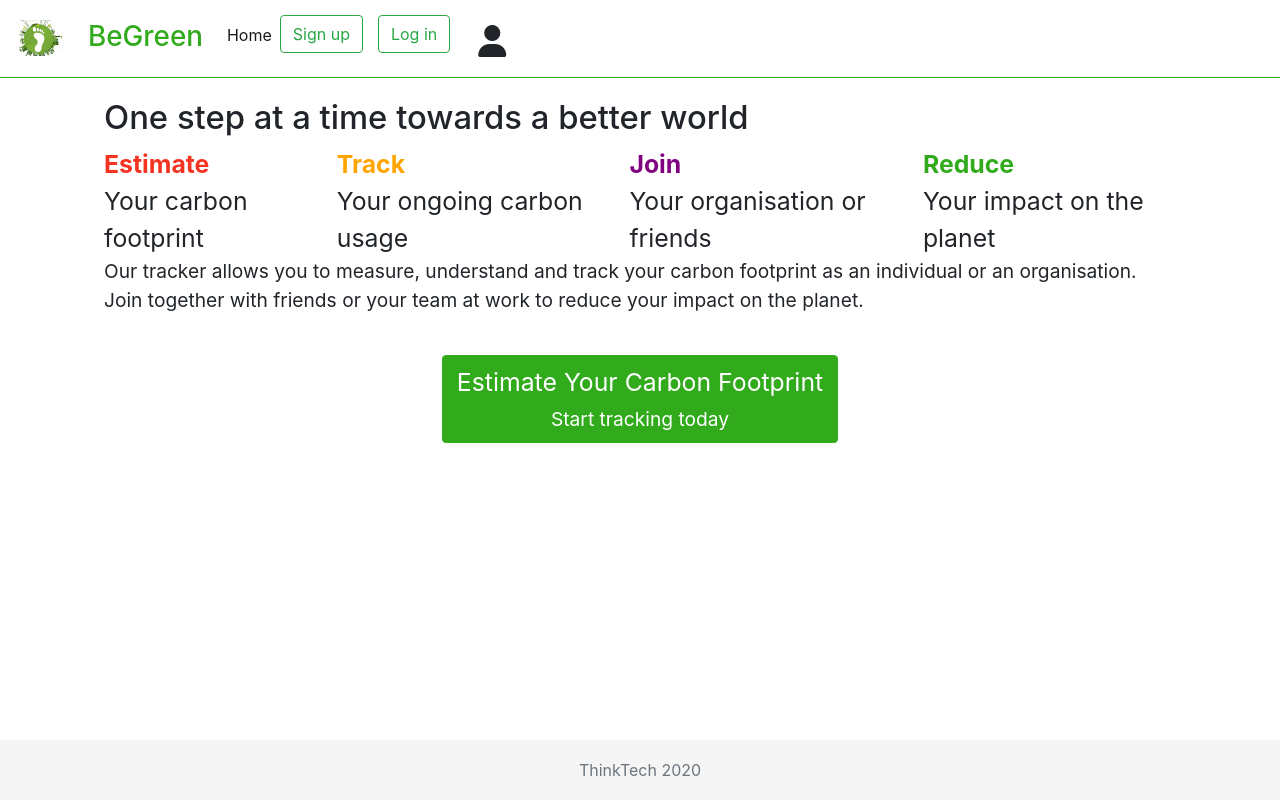
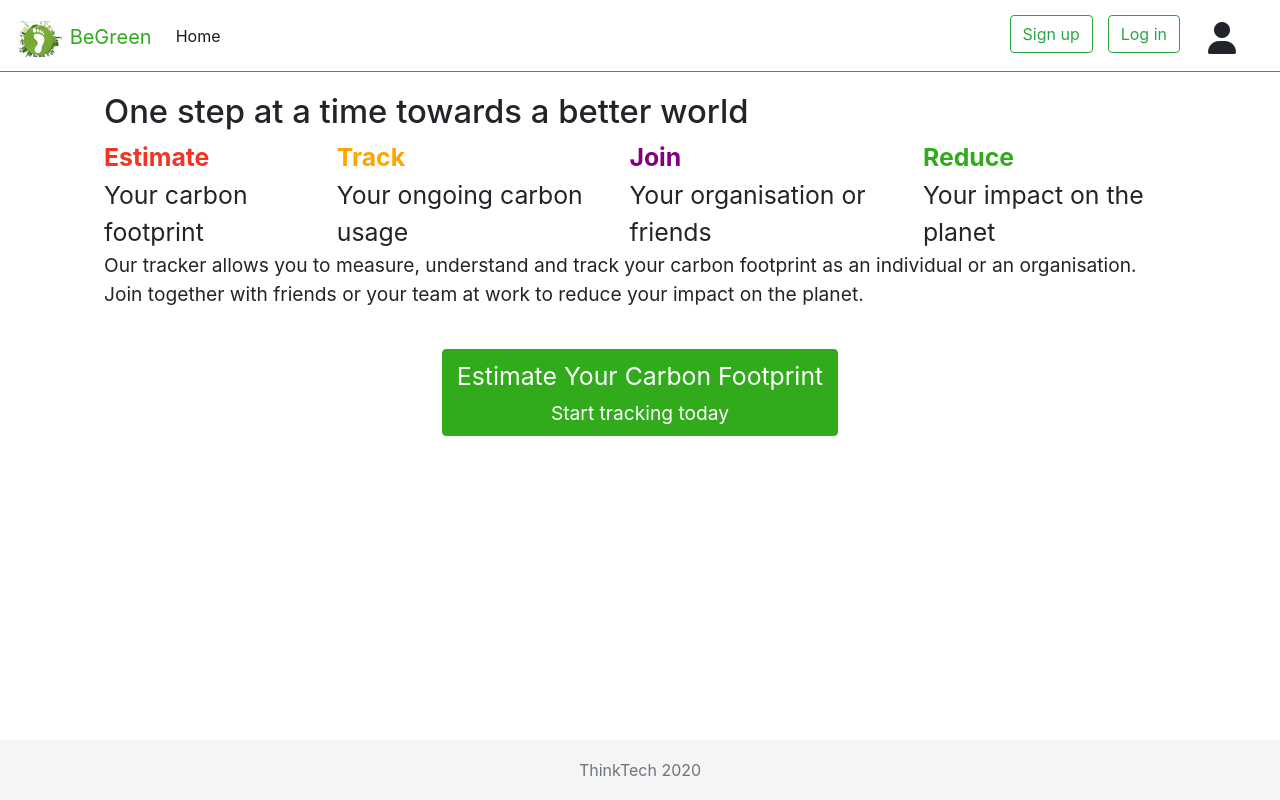
Before and after one commit to ThinkTech-TR/carbontracker-react-app, a React (Create React App) app: page / in a window 1280 px wide. Built offline with nearby package versions, Linux system fonts and the light colour scheme.

Commit message:
Fixing Navbar on Mobile and small screens. Changing Branding position on mobile devices

```diff
--- a/src/Components/Header/Header.css
+++ b/src/Components/Header/Header.css
@@ -21,11 +21,6 @@
 .green:hover {
    color:  #31AA1C;
 }
-
-.green-border {
-    /* border-bottom: 1px groove #31AA1C; */
-
- }
 
  .btn {
      margin-right: 15px;
--- a/src/Components/Header/Header.js
+++ b/src/Components/Header/Header.js
@@ -13,18 +13,34 @@ function Header() {
 
     const [showAvatar, setShowAvatar] = useState(false);
     const { isAuthenticated } = useAuth0();
+    const navBrandMobile = {
+        margin: 'auto',
+        display: 'block'
+      };
 
     return (
         <header className="header">
             <div className="header-container">
                 <Navbar bg="green" expand="lg">
                     <Navbar.Toggle aria-controls="basic-navbar-nav" className="green-border" />
+                    <Navbar.Brand href="index.html" style={navBrandMobile} className="d-md-block d-lg-none d-md-none d-xl-none font-lg green" >
+                                <img
+                                    alt="BeGreen logo"
+                                    src="/images/carbon-footprint-logo-mini.jpg"
+                                    className="d-inline-block align-center"
+                                />{' '}  BeGreen
+                        </Navbar.Brand>
                     <Navbar.Collapse id="basic-navbar-nav">
                         {/* <nav className="green-border navigation"> */}
                         <Nav className="mr-auto navbar-nav">
-                            <a className="navbar-brand green" href="index.html">
-                                <h3 className="font-lg"><img src="/images/carbon-footprint-logo-mini.jpg" alt="BeGreen logo" /><span className="pl-4">BeGreen</span></h3>
-                            </a>
+                            <Navbar.Brand href="index.html" className="d-none d-lg-block navbar-brand green font-lg">
+                                <img
+                                    alt="BeGreen logo"
+                                    src="/images/carbon-footprint-logo-mini.jpg"
+                                    className="d-inline-block align-center"
+                                />{' '}  BeGreen
+                        </Navbar.Brand>
+
                             <Nav.Link className="nav-item nav-link active" href="/">Home</Nav.Link>
                             {isAuthenticated && <div className="navbar-nav">
                                 <Nav.Link className="nav-item nav-link active" href="/">Track</Nav.Link>
@@ -34,13 +50,18 @@ function Header() {
                                 <Nav.Link className="nav-item nav-link active" href="/">Feed</Nav.Link>
                             </div>
                             }
-                            {!isAuthenticated && <Link to="/login"><button type="button" className="btn btn-outline-success d-none d-md-block">Sign up</button></Link>}
+                        </Nav>
+                        <Nav className="justify-content-end" activeKey="/home">
+                            {!isAuthenticated && <Link to="/login"><button type="button" className="btn btn-outline-success d-none d-lg-block">Sign up</button></Link>}
+                            {!isAuthenticated && <Nav.Link className="d-md-block d-lg-none d-md-none d-xl-none nav-item nav-link active" href="/login">Sign up</Nav.Link>}
+                            {!isAuthenticated && <Nav.Link className="d-md-block d-lg-none d-md-none d-xl-none nav-item nav-link active" href="/login">Log in</Nav.Link>}
+                            {isAuthenticated && <Nav.Link className="d-md-block d-lg-none d-md-none d-xl-none nav-item nav-link active" onClick={() => setShowAvatar(!showAvatar)} href="/logout">Log out</Nav.Link>}
                             {!isAuthenticated
-                                ? <Link to="/login"><button type="button" onClick={() => setShowAvatar(!showAvatar)} className="btn btn-outline-success d-none d-md-block">Log in</button></Link>
-                                : <Link to="/logout"><button type="button" onClick={() => setShowAvatar(!showAvatar)} className="btn btn-outline-success d-none d-md-block">Log out</button></Link>
+                                ? <Link to="/login"><button type="button" onClick={() => setShowAvatar(!showAvatar)} className="btn btn-outline-success d-none d-lg-block">Log in</button></Link>
+                                : <Link to="/logout"><button type="button" onClick={() => setShowAvatar(!showAvatar)} className="btn btn-outline-success d-none d-lg-block">Log out</button></Link>
                             }
                             {!isAuthenticated
-                                ? <button type="button" className="btn"><i className="fas fa-user fa-2x"></i></button>
+                                ? <Link to="/login"><button type="button" className="btn d-none d-lg-block"><i className="fas fa-user fa-2x"></i></button></Link>
                                 : <Avatar />
                             }
                         </Nav>
```
